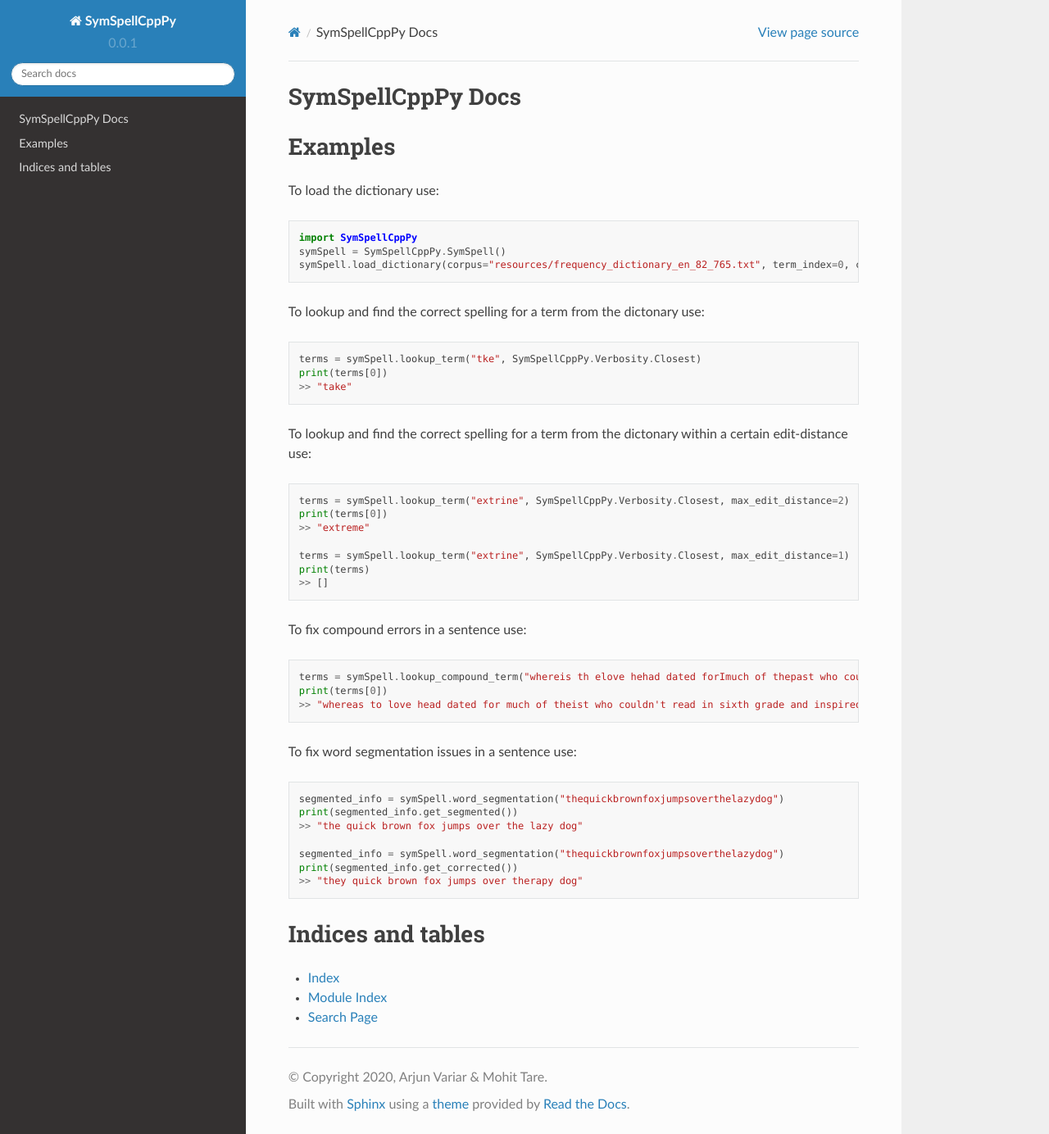
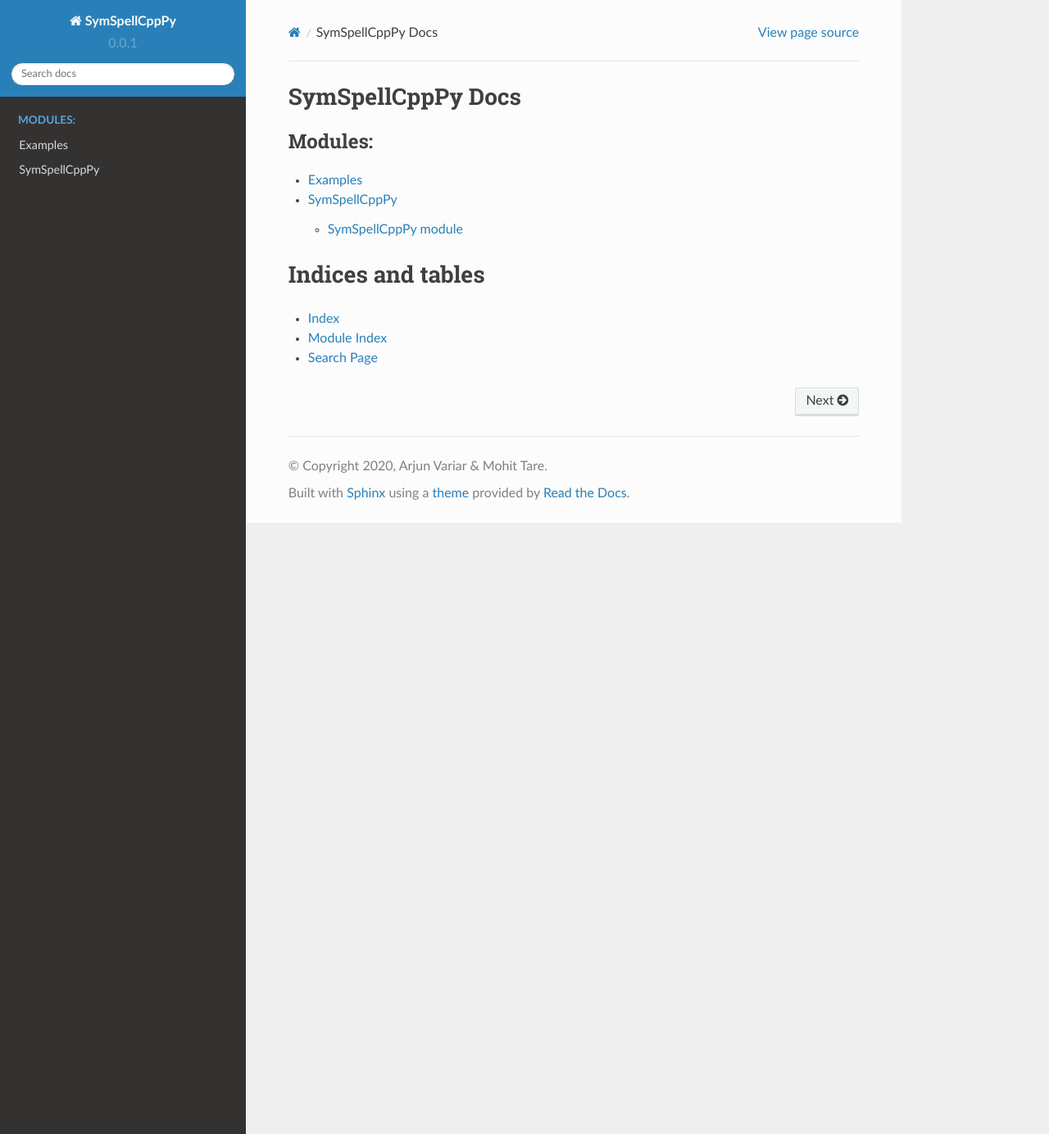
Before and after one commit to viig99/SymSpellCppPy, a Sphinx documentation site: the page built from docs/source/index.rst, in a window 1280 px wide and 1384 px high. Shown: the whole window at 82% size. Built offline with Sphinx 7.4.7 and the Read the Docs theme 2.0.0, drawn with Linux system fonts in a browser that asks for light colours.

Commit message:
Latest documentation.

```diff
--- a/docs/source/index.rst
+++ b/docs/source/index.rst
@@ -1,52 +1,12 @@
 SymSpellCppPy Docs
 ==================
 
-Examples
-========
-
-To load the dictionary use::
-
-    import SymSpellCppPy
-    symSpell = SymSpellCppPy.SymSpell()
-    symSpell.load_dictionary(corpus="resources/frequency_dictionary_en_82_765.txt", term_index=0, count_index=1, sep=" ")
-
-To lookup and find the correct spelling for a term from the dictonary use::
-
-    terms = symSpell.lookup_term("tke", SymSpellCppPy.Verbosity.Closest)
-    print(terms[0])
-    >> "take"
-
-To lookup and find the correct spelling for a term from the dictonary within a certain edit-distance use::
-
-
-    terms = symSpell.lookup_term("extrine", SymSpellCppPy.Verbosity.Closest, max_edit_distance=2)
-    print(terms[0])
-    >> "extreme"
-
-    terms = symSpell.lookup_term("extrine", SymSpellCppPy.Verbosity.Closest, max_edit_distance=1)
-    print(terms)
-    >> []
-
-To fix compound errors in a sentence use::
-
-    terms = symSpell.lookup_compound_term("whereis th elove hehad dated forImuch of thepast who couqdn'tread in sixthgrade and ins pired him")
-    print(terms[0])
-    >> "whereas to love head dated for much of theist who couldn't read in sixth grade and inspired him"
-
-To fix word segmentation issues in a sentence use::
-
-    segmented_info = symSpell.word_segmentation("thequickbrownfoxjumpsoverthelazydog")
-    print(segmented_info.get_segmented())
-    >> "the quick brown fox jumps over the lazy dog"
-
-    segmented_info = symSpell.word_segmentation("thequickbrownfoxjumpsoverthelazydog")
-    print(segmented_info.get_corrected())
-    >> "they quick brown fox jumps over therapy dog"
-
-
 .. toctree::
    :maxdepth: 2
+   :caption: Modules:
 
+   Examples
+   modules
 
 Indices and tables
 ==================
```
Also changed, not shown: docs/source/Examples.rst (added, +41 -0 lines), docs/source/SymSpellCppPy.rst (added, +7 -0 lines), docs/source/modules.rst (added, +7 -0 lines), 1 other file.
